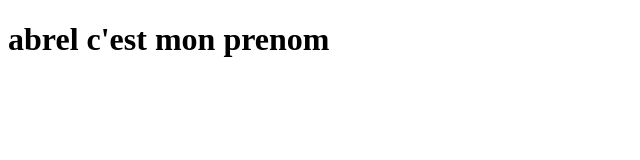
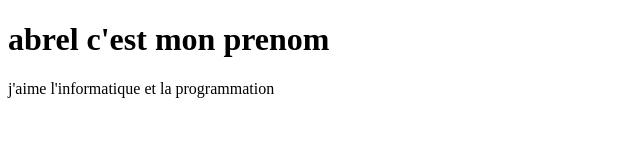
Before and after one commit to stephane4-bot/tre, a plain HTML site: page index.html in a window 1280 px wide. Shown: the whole page, without its empty margins (0-640 px from the left). Drawn offline with Linux system fonts and the light colour scheme.

Commit message:
j'aime l'informatique et la progammation

```diff
--- a/index.html
+++ b/index.html
@@ -7,5 +7,6 @@
 </head>
 <body>
     <h1>abrel c'est  mon prenom </h1>
+    j'aime l'informatique et la  programmation
 </body>
 </html>
```
